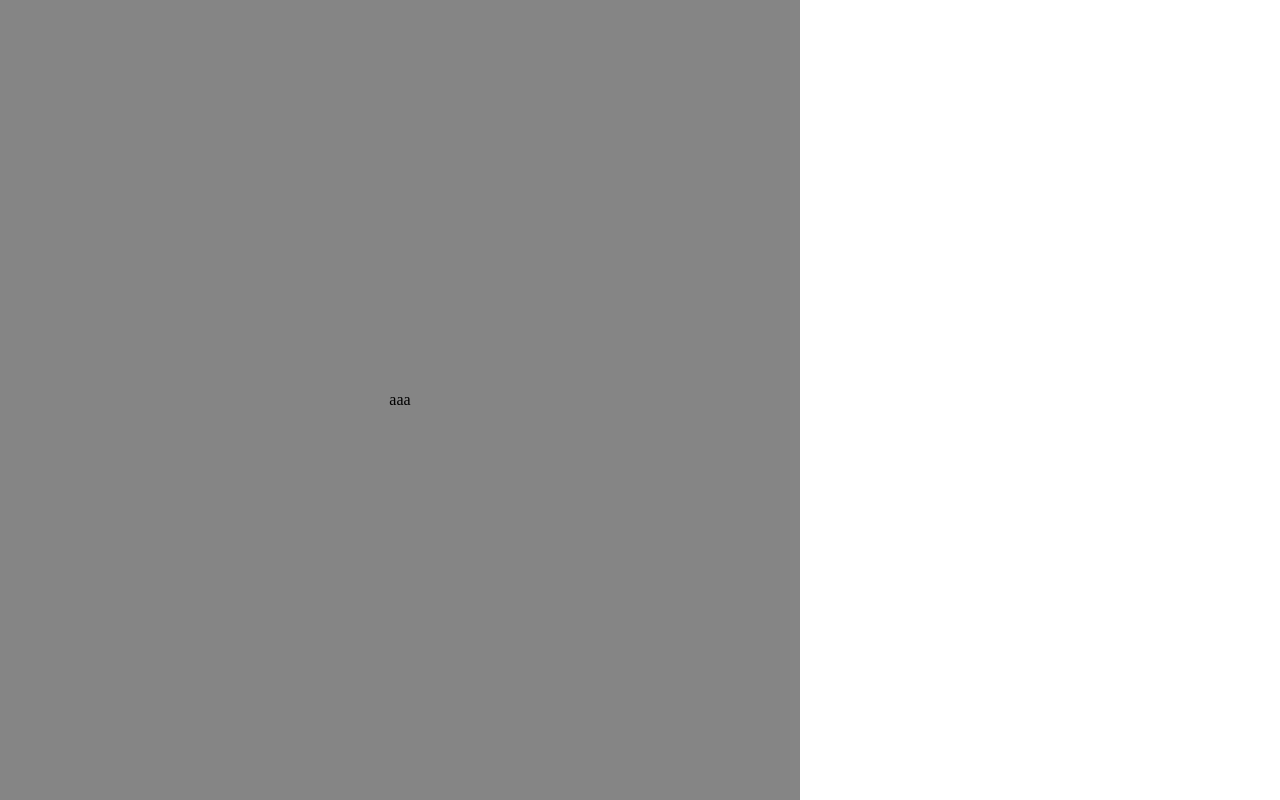
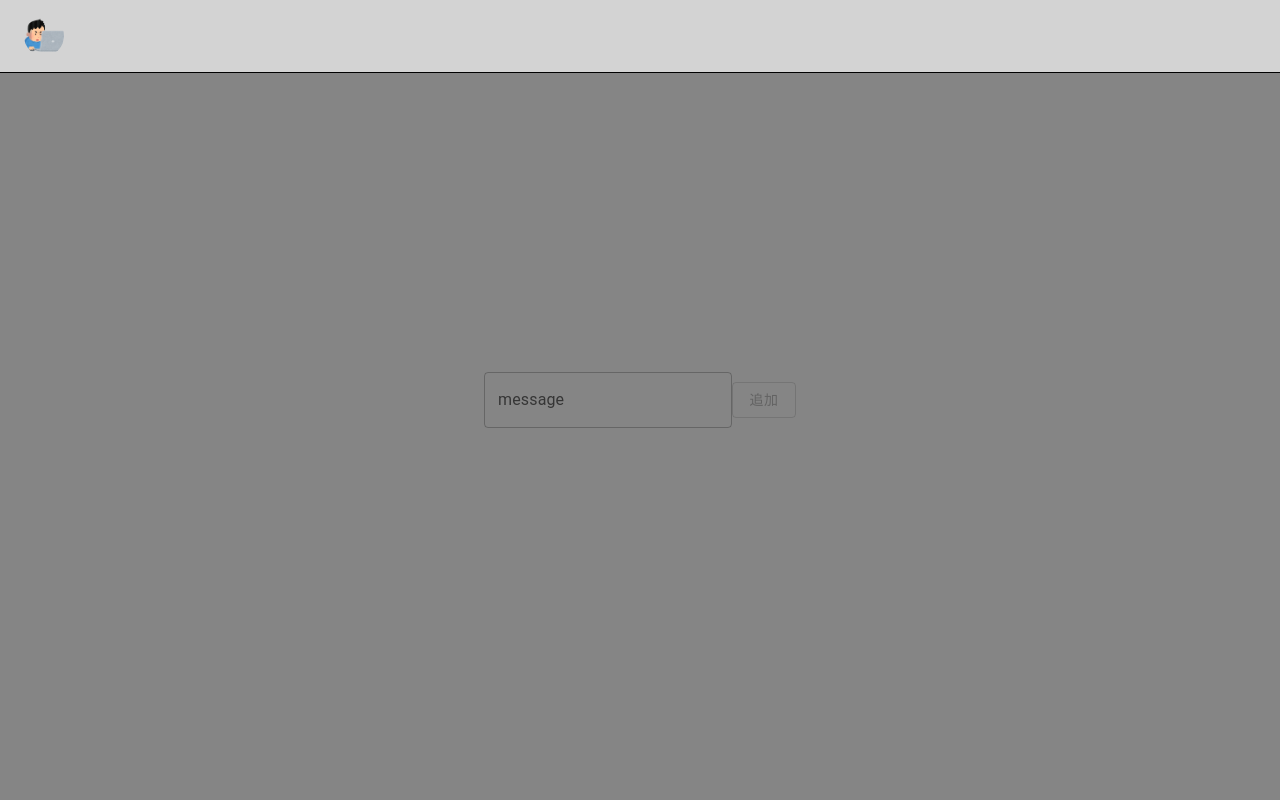
Before and after one commit to hommaryota/todo-app-react-go, a React (Vite) app in the folder frontend/: page / in a window 1280 px wide. Built offline with nearby package versions, Linux system fonts and the light colour scheme.

Commit message:
muiでtodoリスト作成

```diff
--- a/frontend/src/App.tsx
+++ b/frontend/src/App.tsx
@@ -1,7 +1,42 @@
+import { Button, TextField } from "@mui/material";
 import Layout from "./components/Layout/Layout";
+import Header from "./features/Header/Header";
+import { useState } from "react";
 
 const App = () => {
-  return <Layout>aaa</Layout>;
+  const [text, setText] = useState("");
+  const replaceText = text.replace(/[\s\u3000]/g, "");
+
+  const onChangeTextField = (
+    e: React.ChangeEvent<HTMLInputElement | HTMLTextAreaElement>
+  ) => {
+    setText(e.target.value);
+  };
+
+  const handleClickButton = () => {};
+
+  return (
+    <>
+      <Header />
+      <Layout>
+        <TextField
+          id="outlined-password-input"
+          label="message"
+          type="text"
+          autoComplete="current-password"
+          onChange={onChangeTextField}
+          value={text}
+        />
+        <Button
+          variant="outlined"
+          disabled={!replaceText}
+          onClick={handleClickButton}
+        >
+          追加
+        </Button>
+      </Layout>
+    </>
+  );
 };
 
 export default App;
--- a/frontend/src/components/Layout/Layout.module.css
+++ b/frontend/src/components/Layout/Layout.module.css
@@ -1,7 +1,7 @@
 .wrap {
   background-color: #0000007a;
   padding: 0 36px;
-  width: 100vh;
+  width: 100%;
   height: 100vh;
   display: flex;
   align-items: center;
--- /dev/null
+++ b/frontend/src/features/Header/Header.module.css
@@ -0,0 +1,8 @@
+.header {
+  padding: 8px 16px;
+  background-color: lightgray;
+  border-bottom: 1px solid black;
+  position: fixed;
+  top: 0;
+  width: 100%;
+}
--- /dev/null
+++ b/frontend/src/features/Header/Header.tsx
@@ -0,0 +1,15 @@
+import Avatar from "@mui/material/Avatar";
+import s from "./Header.module.css";
+import { IconButton } from "@mui/material";
+
+const Header = () => {
+  return (
+    <header className={s.header}>
+      <IconButton>
+        <Avatar alt="Cindy Baker" src="/src/assets/Irasutoya.png" />
+      </IconButton>
+    </header>
+  );
+};
+
+export default Header;
--- a/frontend/vite.config.ts
+++ b/frontend/vite.config.ts
@@ -10,4 +10,7 @@ export default defineConfig({
     strictPort: true,
     allowedHosts: ["react-frontend", "express-server", "localhost", "all"],
   },
+  resolve: {
+    extensions: [".js", ".jsx", ".ts", ".tsx"],
+  },
 });
```
Also changed, not shown: frontend/package.json (+7 -1 lines), frontend/src/assets/Irasutoya.png (added), 1 other file (tests, documents, lock files or other folders).
